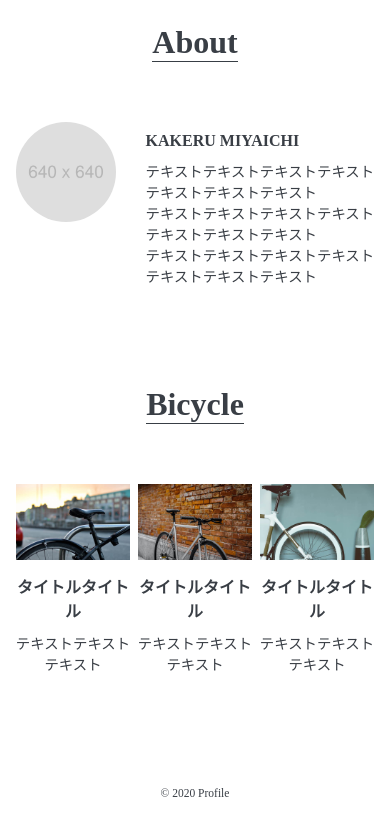
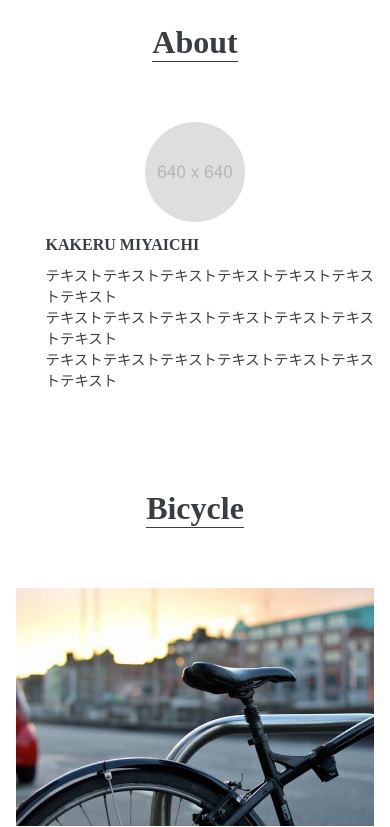
Before and after one commit to ori-medtech/codestep-bicycle, a plain HTML site: page index.html in a window 390 px wide. Shown: the part 720-1547 px from the top of the page. Drawn offline with Linux system fonts and the light colour scheme; some packages are replaced by stand-ins of ours.

Commit message:
Add files via upload

```diff
--- a/css/style.css
+++ b/css/style.css
@@ -160,5 +160,23 @@ nav li {
 footer {
   text-align: center;
   padding: 10px 0;
+  font-size: 10px;
+}
+
+@media screen and (max-width: 670px) {
+  .about_container {
+    display: block;
+    width: 100%;
+    text-align: center;
+  }
+  .bicycle_contents {
+    display: block;
+  }
+  .bicycle_contents li {
+    width: 100%;
+  }
+  .bicycle_contents li + li {
+    margin-top: 30px;
+  }
 }
 /*# sourceMappingURL=style.css.map */
```
Also changed, not shown: 1 other file.
